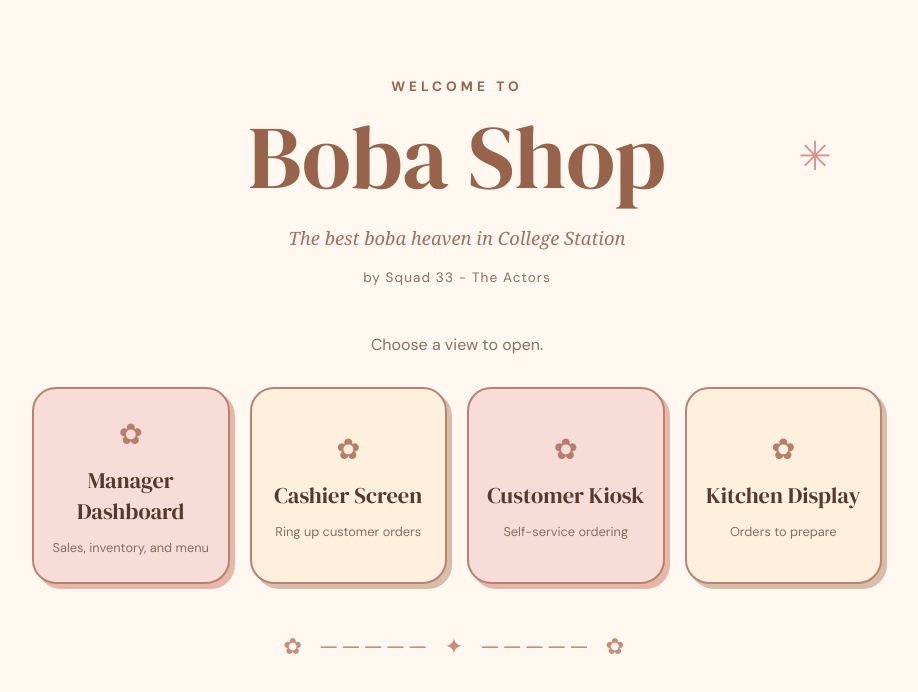
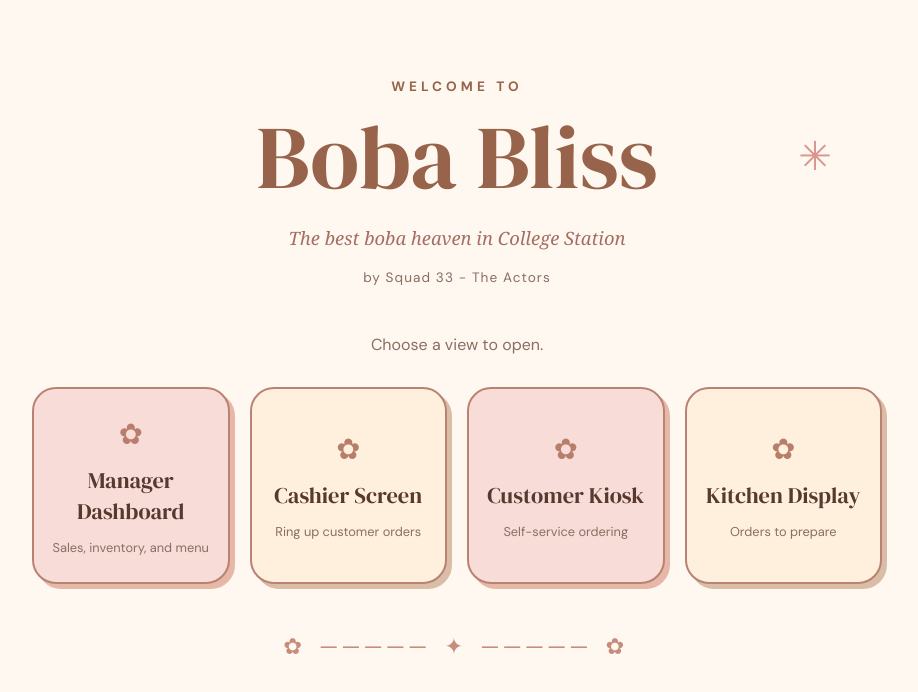
Before and after one commit to CSCE-331-Fall-2026-901-912/project3-Cone-Patel-Ravisankar-Sriramasubramanian-Tran, a React (Vite) app: page / in a window 1280 px wide. Shown: the top 692 px of the page, without its empty margins (183-1101 px from the left). Built offline with nearby package versions, Linux system fonts and the light colour scheme.

Commit message:
Updated shop name in menu.js

```diff
--- a/src/data/menu.js
+++ b/src/data/menu.js
@@ -1,7 +1,7 @@
 // Menu data. Future: GET/POST/PATCH /api/menu backed by the menu table.
 import { load, save } from "./store.js";
 
-export const SHOP_NAME = "Boba Shop"; // TODO: swap in our team's imaginary vendor name
+export const SHOP_NAME = "Boba Bliss"; // TODO: swap in our team's imaginary vendor name
 
 export const CATEGORIES = ["Milk Tea", "Fruit Tea", "Specialty", "Seasonal"];
 
```
